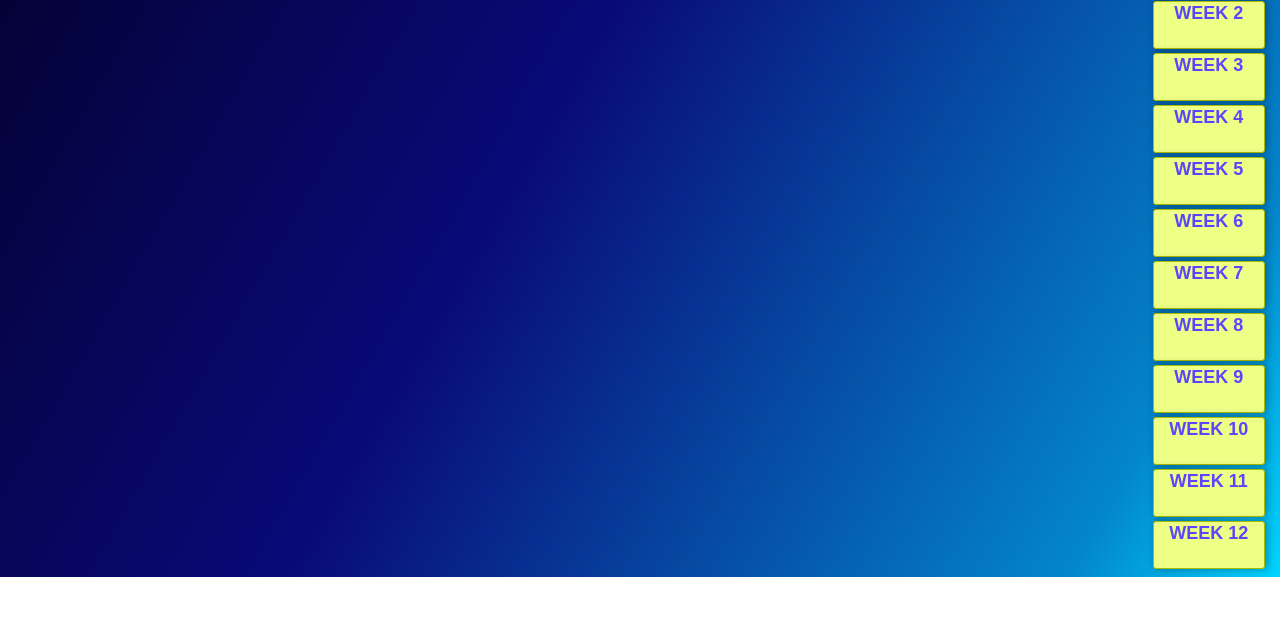
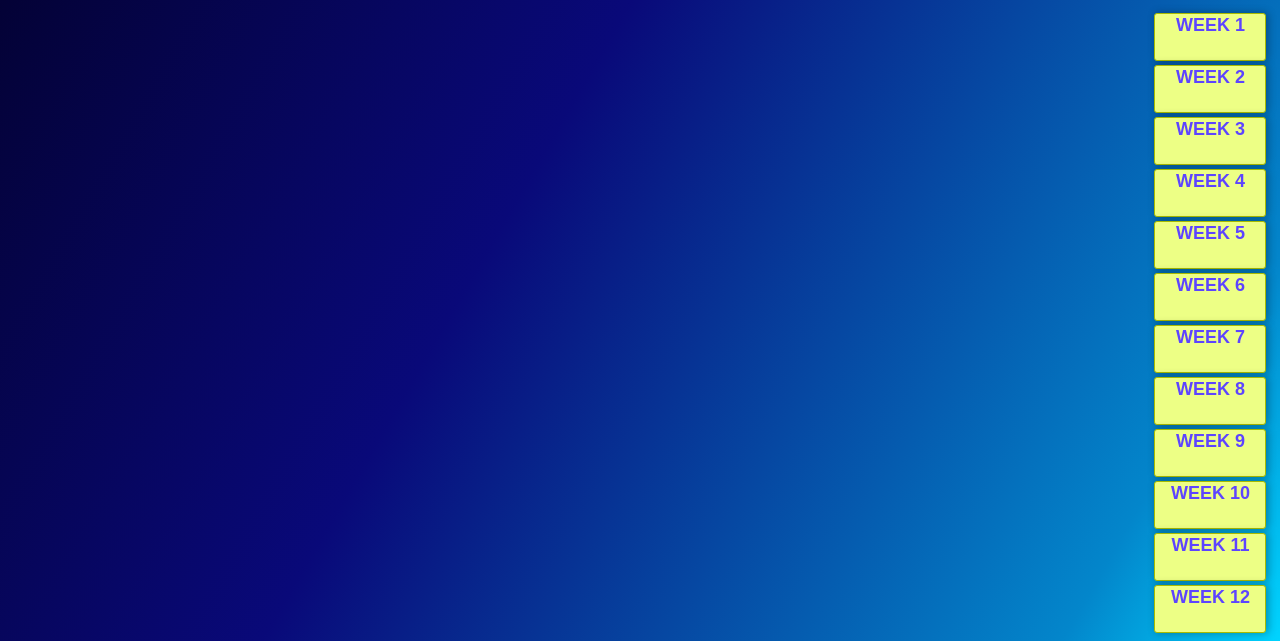
Before and after one commit to davidwfolk/Journal, a plain HTML site: page index.html in a window 1280 px wide. Shown: the part 291-932 px from the top of the page. Before the commit the page ends 868 px from the top, so only its background shows below. Drawn offline with Linux system fonts and the light colour scheme.

```diff
--- a/style.css
+++ b/style.css
@@ -96,14 +96,17 @@ button{
 .flexbox-buttons {
   width: 10%;
 
+
 }
 
 .side-nav {
   display: flex;
   flex-direction: column;
   align-items: center;
+  padding: 4rem 0rem 0rem 0rem;
 }
 
 .flexbox-weeks {
   width: 90%;
+  padding: 0rem 1rem 0rem 1rem;
 }
```
